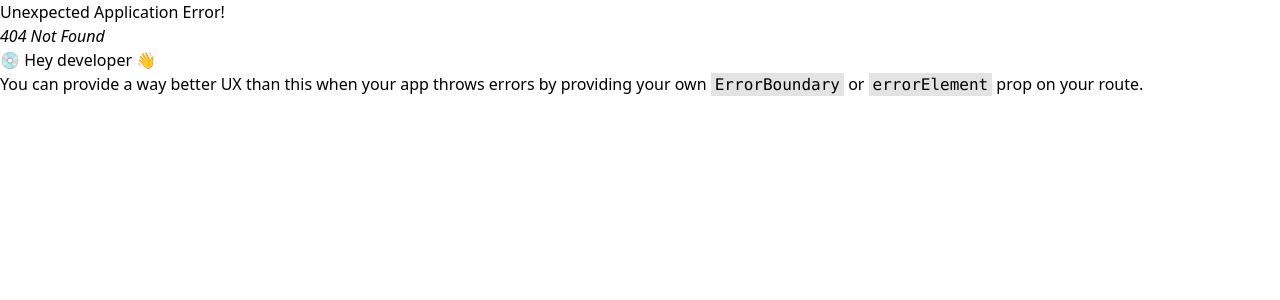
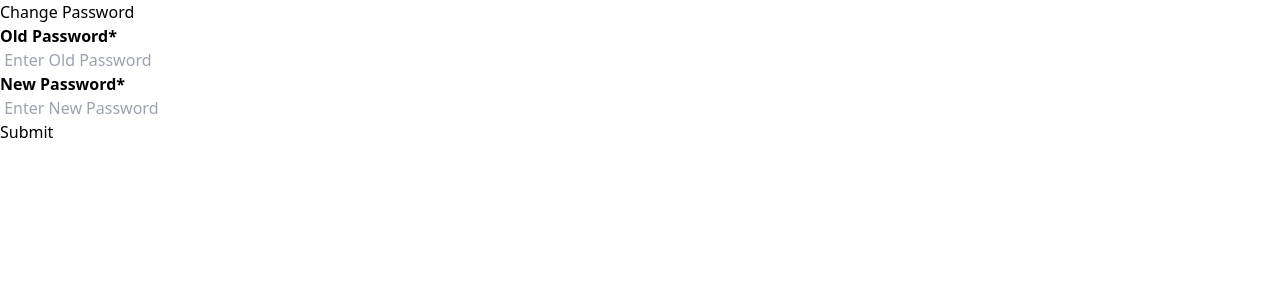
Before and after one commit to rohan-bankar/ToDo, a React (Vite) app in the folder frontend/: page /password in a window 1280 px wide. Before the commit this address had no page. Shown: the top 300 px of the page. Built offline with nearby package versions, Linux system fonts and the light colour scheme.

Commit message:
add task fun

```diff
--- a/frontend/src/components/Home/Home.jsx
+++ b/frontend/src/components/Home/Home.jsx
@@ -1,14 +1,54 @@
-import React, { useEffect } from 'react'
+import React, { useEffect, useState } from 'react'
 import axios from 'axios'
 import { useNavigate } from 'react-router-dom'
 
 
 function Home() {
+  const [taskContent,setTaskContent] = useState('')
+  const [tasks,setTasks] = useState([])
   const navigate = useNavigate()
 
-  const handleSubmit = (e) =>{
+  const getAccessToken = ()=>{
+    return localStorage.getItem('accessToken');
+  }
+  // useEffect(()=>{
+  //   fetchTasks();
+  // },[])
+
+  // const fetchTasks = async ()=>{
+  //   try {
+  //     const response = await axios.get('http://localhost:3000/api/v1/tasks/all-task',{
+  //       withCredentials:true
+  //     })
+  //     setTasks(response.data.data)
+  //   } catch (error) {
+  //     console.log('Error fetching tasks:', error);
+  //   }
+  // }
+
+  const handleAddTask = async (e)=>{
+    e.preventDefault();
+    try {
+      const accessToken = getAccessToken()
+      const response = await axios.post('http://localhost:3000/api/v1/tasks/user-task',
+        {content:taskContent},
+        {
+          headers:{
+            Authorization:`Bearer ${accessToken}`
+          },
+          withCredentials:true
+        }
+      )
+      setTaskContent('')
+      setTasks([...tasks,response.data.data])
+    } catch (error) {
+      console.log('Error adding task',error);
+    }
+  }
+
+  const handleLogout = (e) =>{
     e.preventDefault()
-    const accessToken = localStorage.getItem('accessToken');
+    const accessToken = getAccessToken();
     console.log(accessToken);
     axios.post('http://localhost:3000/api/v1/users/logout', {}, {
     headers: {
@@ -25,12 +65,27 @@ function Home() {
       console.log(error,"logout task failed");
     })
   }
+
+
   return (
     <>
-    <form>
+    <form onSubmit={handleAddTask}>
     <h1>Home page</h1>
-    <button onClick={handleSubmit} type='submit'>Logout</button>
+    <input className='border border-black'
+    type="text"
+    value={taskContent}
+    onChange={(e)=>setTaskContent(e.target.value)}
+    />
+    <button type='submit'>Add</button><br />
+    <button onClick={handleLogout} >Logout</button><br />
+    <button onClick={()=>navigate('/password')}>Change Password</button>
     </form>
+    {/* <div>
+      <h2>Task List</h2>
+      {tasks.map((task)=>(
+        <li key={task._id}>{task.content}</li>
+      ))}
+    </div> */}
     </>
   )
 }
--- a/frontend/src/components/Login/Login.jsx
+++ b/frontend/src/components/Login/Login.jsx
@@ -67,7 +67,7 @@ function Login() {
                 <input
                     type="text"
                     placeholder=' Enter Email'
-                    name=''
+                    name='email'
                     className='border border-black w-full my-2 h-9'
                     onChange={(e)=> setEmail(e.target.value)}
                 />
@@ -80,7 +80,7 @@ function Login() {
                 <input
                     type="text"
                     placeholder=' Enter Password'
-                    name=''
+                    name='password'
                     className='border border-black w-full my-2 h-9'
                     onChange={(e)=> setPassword(e.target.value)}
                 />
--- /dev/null
+++ b/frontend/src/components/Password/Password.jsx
@@ -0,0 +1,75 @@
+import React, { useState } from 'react'
+import axios from 'axios'
+import { useNavigate } from 'react-router-dom'
+function Password() {
+  const [oldPassword,setOldPassword] = useState()
+  const [newPassword,setNewPassword] = useState()
+  const navigation = useNavigate()
+  const handleSubmit = async (e) =>{
+    e.preventDefault()
+try {
+  const accessToken = localStorage.getItem('accessToken');
+  if(!accessToken){
+    throw new error('Access token not found')
+  }
+    const response = await axios.post(
+      'http://localhost:3000/api/v1/users/change-password',{oldPassword,newPassword},
+      {
+        headers:{
+          Authorization:`Bearer ${accessToken}`,
+        },
+      }
+    )
+
+    console.log(response.data);
+    showMessage(response.data.message);
+    localStorage.removeItem('accessToken')
+    navigation('/login');
+} catch (error) {
+  console.error(error);
+  showMessage(error.response?.data?.error || 'Please try again');
+  }
+}
+
+  function showMessage(message){
+    const messageDiv = document.getElementById('message');
+    messageDiv.textContent = message
+  }
+  return (
+    <div className='w-1/4 my-20 mx-auto' onSubmit={handleSubmit}>
+      <form>
+      <h1 className='text-center text-3xl'>Change Password</h1>
+            <div>
+                <label htmlFor="oldPassword">
+                    <strong>Old Password<span>*</span></strong>
+                </label><br />
+                <input
+                    type="password"
+                    placeholder=' Enter Old Password'
+                    name='oldPassword'
+                    className='border border-black w-full my-2 h-9'
+                    onChange={(e)=> setOldPassword(e.target.value)}
+                />
+            </div>
+
+            <div>
+                <label htmlFor="password">
+                    <strong>New Password<span>*</span></strong>
+                </label><br />
+                <input
+                    type="password"
+                    placeholder=' Enter New Password'
+                    name='newPassword'
+                    className='border border-black w-full my-2 h-9'
+                    onChange={(e)=> setNewPassword(e.target.value)}
+                />
+            </div>
+
+            <button type='submit' className='border border-black w-full my-2 h-10'>Submit</button>
+            <div id='message'></div>
+      </form>
+    </div>
+  )
+}
+
+export default Password
--- a/frontend/src/main.jsx
+++ b/frontend/src/main.jsx
@@ -4,13 +4,15 @@ import './index.css'
 import {Route,RouterProvider,createBrowserRouter,createRoutesFromElements} from 'react-router-dom'
 import SignUp from './components/SignUp/SignUp.jsx'
 import Login from './components/Login/Login.jsx'
- import Home from './components/Home/Home.jsx'
+import Home from './components/Home/Home.jsx'
+import Password from './components/Password/Password.jsx'
 
 const router = createBrowserRouter(createRoutesFromElements(
   <Route>
     <Route path='/register' element={<SignUp/>}></Route>
     <Route path='/login' element={<Login/>}></Route>
     <Route path='/home' element={<Home/>}></Route>
+    <Route path='/password' element={<Password/>}></Route>
   </Route>
 ))
 
```
